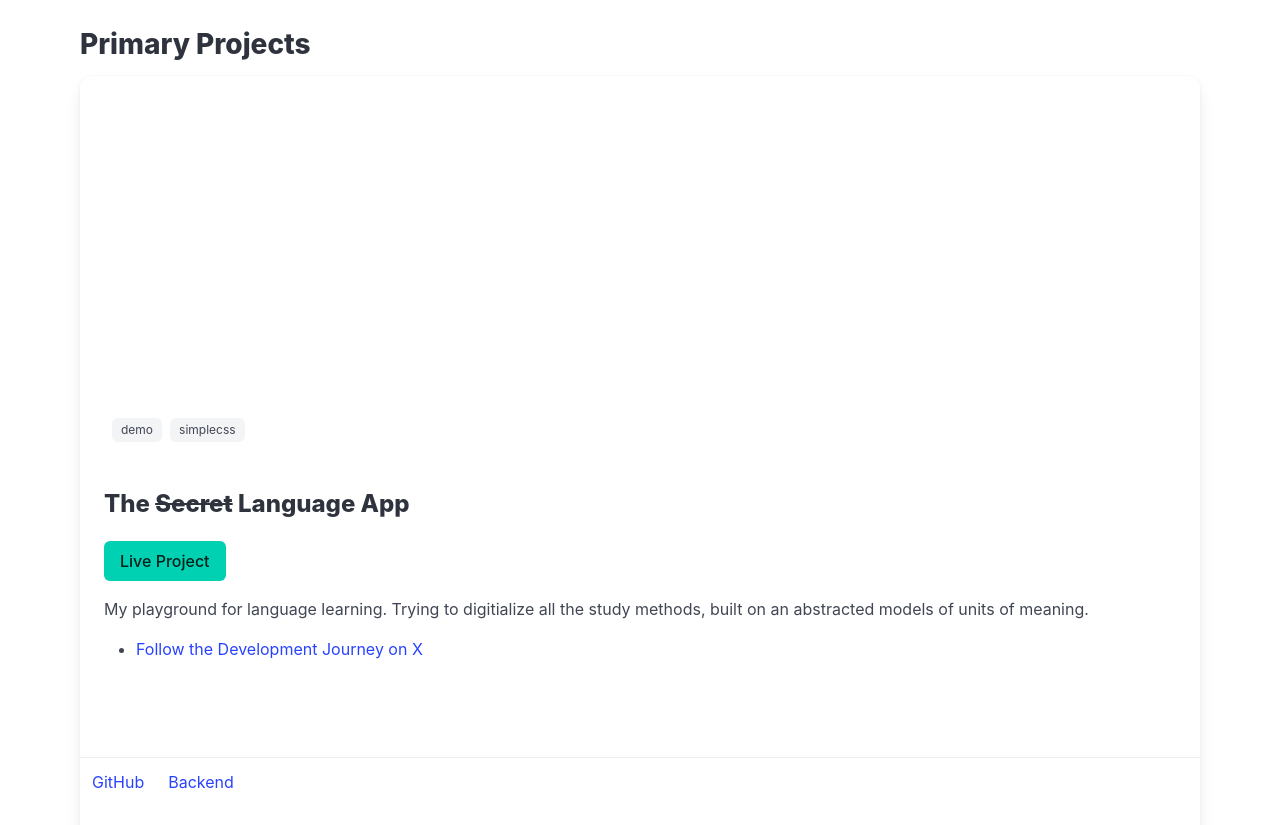
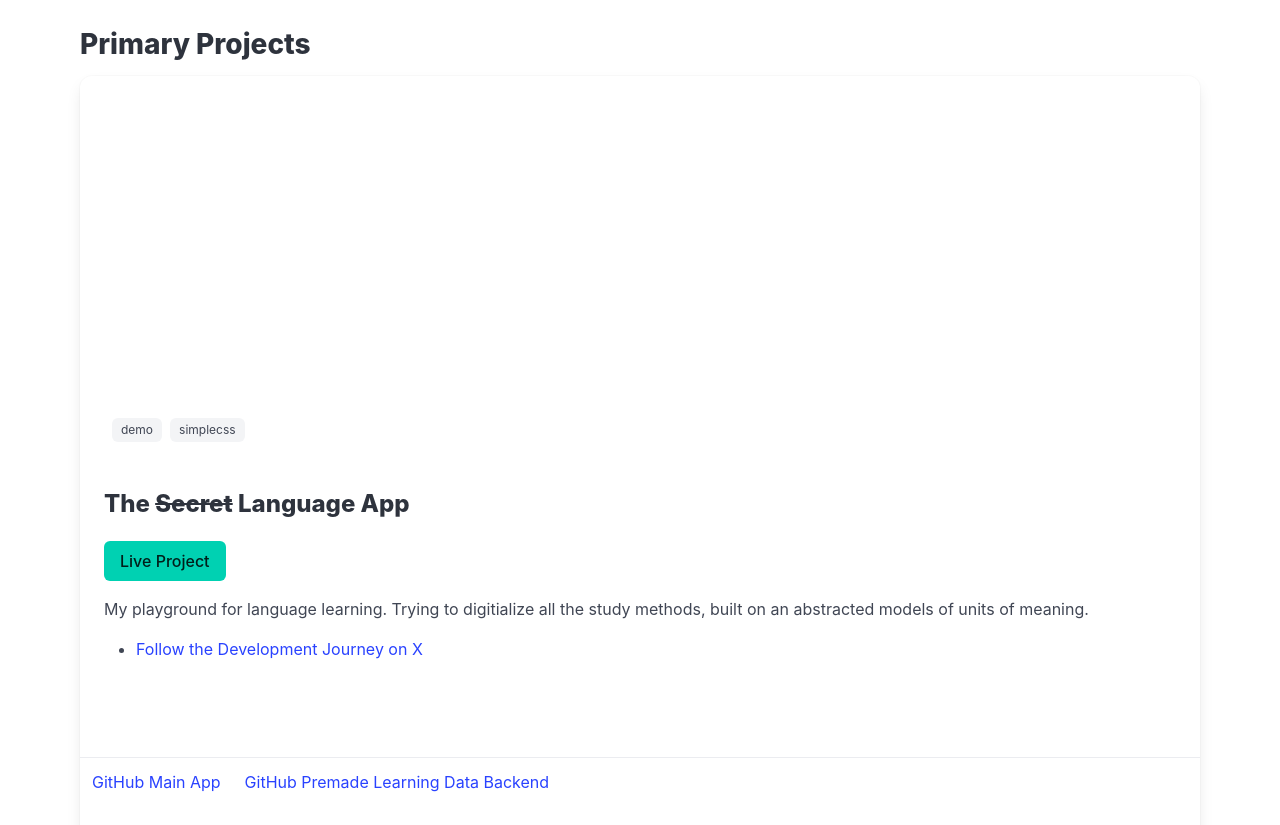
Before and after one commit to koljapluemer/koljasam.com, an Eleventy site: page src/index.md in a window 1280 px wide. Shown: the part 127-952 px from the top of the page. Built offline with nearby package versions, Linux system fonts and the light colour scheme; Eleventy itself is replaced by a stand-in of ours; files that its build step writes are made by us from their sources.

Commit message:
Update src/projects/the-secret-language-app.md (via Pages CMS)

```diff
--- a/src/projects/the-secret-language-app.md
+++ b/src/projects/the-secret-language-app.md
@@ -5,17 +5,16 @@ type: main
 tags:
   - demo
   - simplecss
+main-link-label: Live Project
 main-link-href: https://secret-language-app.netlify.app
-main-link-label: Live Project
 links:
   - label: Follow the Development Journey on X
     url: https://x.com/kolja_sam
 footer-links:
-  - label: GitHub
+  - label: GitHub Main App
     url: https://github.com/koljapluemer/secret-language-app
-  - label: Backend
+  - label: GitHub Premade Learning Data Backend
     url: https://github.com/koljapluemer/secret-language-app-sets
 ---
-
 My playground for language learning.
 Trying to digitialize all the study methods, built on an abstracted models of units of meaning.
```
